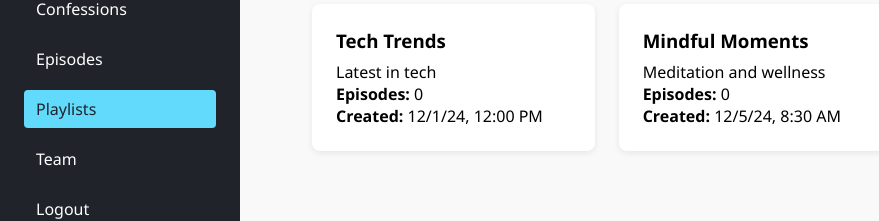
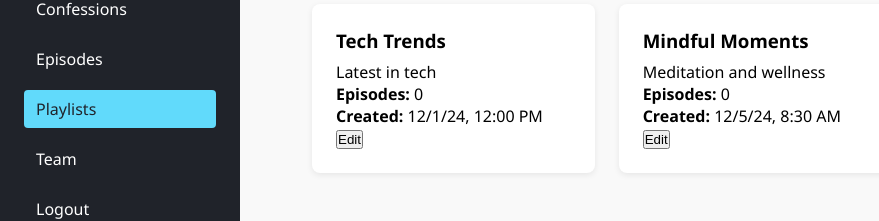
Before and after one commit to emanndev/angular-podcastApp, an Angular app: page /admin/playlists in a window 1280 px wide. Shown: the part 135-356 px from the top of the page, without its empty margins (0-879 px from the left). Built offline with nearby package versions, Linux system fonts and the light colour scheme; no server answers; sample sign-in values are in the browser's storage.

Commit message:
feat: add button to navigate to edit playlist page when clicked

```diff
--- a/src/app/admin/admin-playlists/admin-playlists.component.html
+++ b/src/app/admin/admin-playlists/admin-playlists.component.html
@@ -11,6 +11,8 @@
       <p>
         <strong>Created:</strong> {{ playlist.created_at | date : "short" }}
       </p>
+      <button [routerLink]="['/admin/playlists/edit', playlist.id]">Edit</button>
+
     </div>
   </div>
 
--- a/src/app/admin/admin-playlists/admin-playlists.component.ts
+++ b/src/app/admin/admin-playlists/admin-playlists.component.ts
@@ -3,11 +3,12 @@ import { CommonModule } from '@angular/common';
 import { Playlist } from '../../model/podcast.models';
 import { PlaylistService } from '../../core/services/playlist.service';
 import { MOCK_PLAYLISTS } from '../../shared/mock-data';
+import { RouterLink } from '@angular/router';
 
 @Component({
   selector: 'app-admin-playlists',
   standalone: true,
-  imports: [CommonModule],
+  imports: [CommonModule, RouterLink],
   templateUrl: './admin-playlists.component.html',
   styleUrls: ['./admin-playlists.component.scss'],
 })
```
